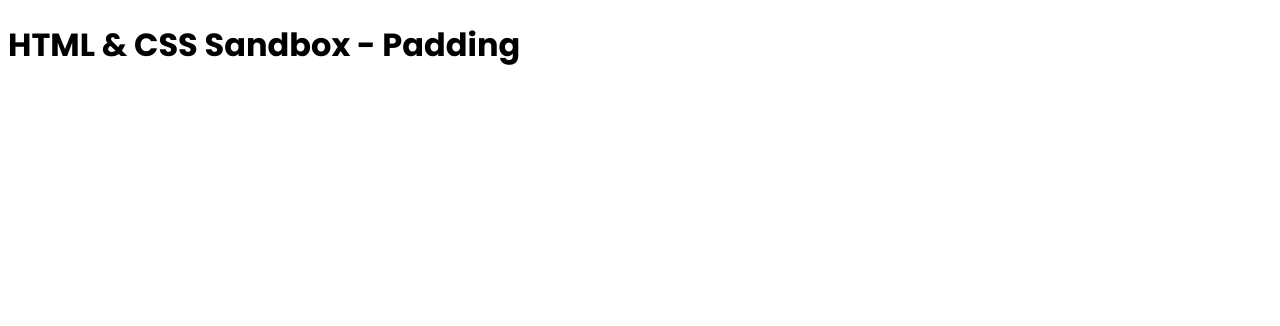
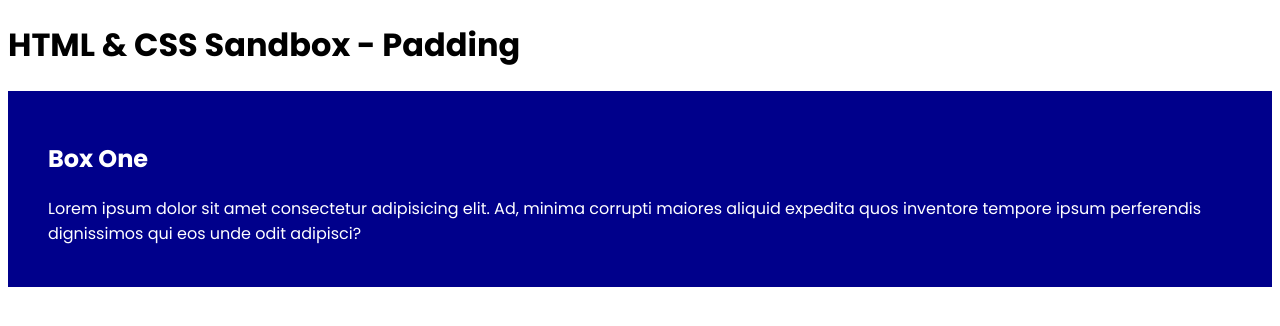
Before and after one commit to RustamHajizadaOriginal/Html-Css, a plain HTML site: page 05-box-model-and-positioning/02-padding/index.html in a window 1280 px wide. Drawn offline with Linux system fonts and the light colour scheme.

Commit message:
Update index.html

```diff
--- a/05-box-model-and-positioning/02-padding/index.html
+++ b/05-box-model-and-positioning/02-padding/index.html
@@ -14,5 +14,14 @@
   </head>
   <body>
     <h1>HTML & CSS Sandbox - Padding</h1>
+
+    <div class="box">
+      <h2>Box One</h2>
+      <p>
+        Lorem ipsum dolor sit amet consectetur adipisicing elit. Ad, minima
+        corrupti maiores aliquid expedita quos inventore tempore ipsum
+        perferendis dignissimos qui eos unde odit adipisci?
+      </p>
+    </div>
   </body>
 </html>
```
